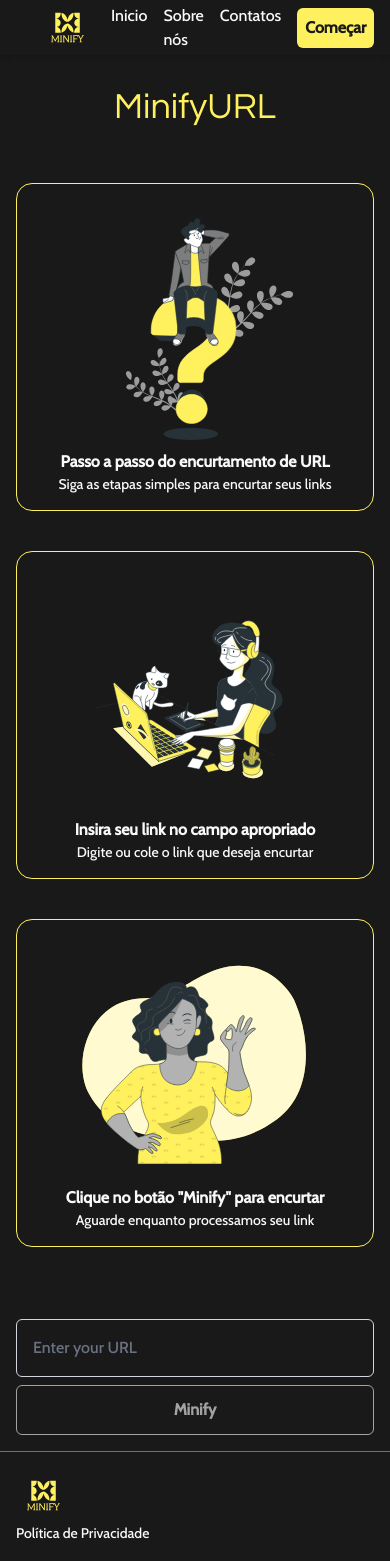
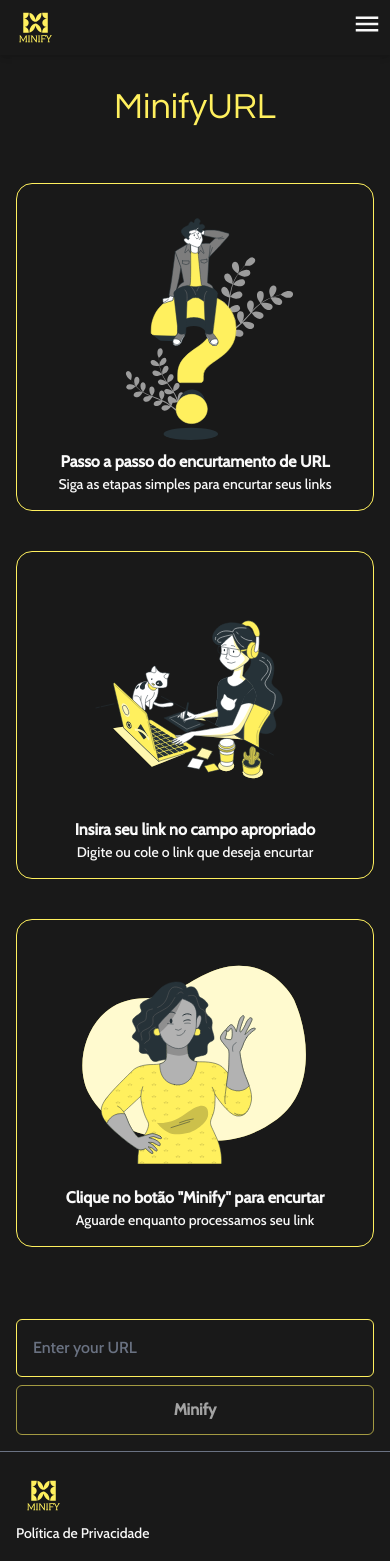
Before and after one commit to Luan4560/minify-url-client, a Next.js app: page / in a window 390 px wide. Shown: the top 1561 px of the page. Built offline with nearby package versions, Linux system fonts and the light colour scheme.

Commit message:
fix: menu hamburguer

```diff
--- a/src/app/globals.css
+++ b/src/app/globals.css
@@ -21,3 +21,33 @@
   background-color: var(--color-primary);
   overflow-x: hidden;
 }
+
+@keyframes slideDown {
+  0% {
+    transform: translateY(-100%);
+    opacity: 0;
+  }
+  100% {
+    transform: translateY(0);
+    opacity: 1;
+  }
+}
+
+@keyframes slideUp {
+  0% {
+    transform: translateY(0);
+    opacity: 1;
+  }
+  100% {
+    transform: translateY(-100%);
+    opacity: 0;
+  }
+}
+
+.menu-enter {
+  animation: slideDown 0.3s ease-in-out forwards;
+}
+
+.menu-exit {
+  animation: slideUp 0.3s ease-in-out forwards;
+}
--- a/src/components/FormUrl.tsx
+++ b/src/components/FormUrl.tsx
@@ -49,7 +49,7 @@
 
             <button
               onClick={handleSubmitUrl}
-              className="bg-highlight text-primary font-bold py-3 px-4 rounded-md hover:opacity-80 cursor-pointer transition-all disabled:opacity-60 disabled:cursor-not-allowed disabled:bg-transparent disabled:text-white border"
+              className="bg-highlight text-primary font-bold py-3 px-4 rounded-md hover:opacity-80 cursor-pointer transition-all disabled:opacity-60 disabled:cursor-not-allowed disabled:bg-transparent disabled:text-white border border-highlight"
               disabled={!isUrlValid}
               aria-label="Minify URL"
             >
--- a/src/components/Header.tsx
+++ b/src/components/Header.tsx
@@ -1,7 +1,11 @@
 'use client';
+
 import Image from 'next/image';
+import { useState } from 'react';
+import { MdMenu } from 'react-icons/md';
+export const Header = () => {
+  const [isMenuOpen, setIsMenuOpen] = useState(false);
 
-export const Header = () => {
   const scrolltoHash = function (element_id: string) {
     const element = document.getElementById(element_id);
     element?.scrollIntoView({
@@ -12,8 +16,8 @@
   };
 
   return (
-    <header className="w-full bg-primary h-[4rem] flex items-center justify-center shadow-md px-10">
-      <div className="w-[1300px] flex items-center ">
+    <header className="w-full bg-primary h-[4rem] flex items-center justify-center shadow-md px-2 lg:px-10">
+      <div className="w-[1300px] flex items-center justify-between">
         <Image
           src="/minify-logo.svg"
           width={55}
@@ -22,7 +26,7 @@
           quality={100}
           aria-label="Minify Logo"
         />
-        <div className="w-full flex items-center justify-between px-4">
+        <div className="w-full items-center justify-between px-4 hidden md:flex">
           <nav className="pr-4">
             <ul className="flex gap-4">
               <li>
@@ -61,6 +65,37 @@
             Começar
           </button>
         </div>
+
+        <div className="md:hidden">
+          <button onClick={() => setIsMenuOpen(!isMenuOpen)}>
+            <MdMenu
+              size={30}
+              className="hover:text-highlight cursor-pointer "
+            />
+          </button>
+        </div>
+
+        {isMenuOpen && (
+          <div
+            className={`absolute xl:hidden top-[4rem] right-0 rounded-lg w-[50%] h-[24%] bg-primary flex flex-col items-center gap-4 border border-highlight z-10 ${
+              isMenuOpen ? 'menu-enter' : 'menu-exit'
+            }`}
+          >
+            <ul className="flex flex-col items-center gap-4">
+              <li className="w-[241] flex justify-center juslist-none hover:bg-highlight p-4 rounded-lg cursor-pointer hover:text-primary hover: transform duration-300">
+                Inicio
+              </li>
+
+              <li className="w-[241] flex justify-center juslist-none hover:bg-highlight p-4 rounded-lg cursor-pointer hover:text-primary hover: transform duration-300">
+                Sobre nós
+              </li>
+
+              <li className="w-[241] flex justify-center juslist-none hover:bg-highlight p-4 rounded-lg cursor-pointer hover:text-primary hover: transform duration-300">
+                Contatos
+              </li>
+            </ul>
+          </div>
+        )}
       </div>
     </header>
   );
--- a/src/hooks/useCreateShortUrl.tsx
+++ b/src/hooks/useCreateShortUrl.tsx
@@ -51,7 +51,7 @@
   const isUrlValid = urlSchema.safeParse(longUrl).success;
 
   const inputClass = classNames(
-    'lg:w-full border p-4 border-gray-300 p-2 rounded-md w-full lg:w-3/4 outline-highlight placeholder-gray-500 text-white',
+    'lg:w-full border p-4 border-gray-300 p-2 rounded-md w-full lg:w-3/4 border-highlight placeholder-gray-500 text-white',
     {
       'border-none outline outline-2 outline-red-500':
         !isUrlValid && longUrl !== '',
```
